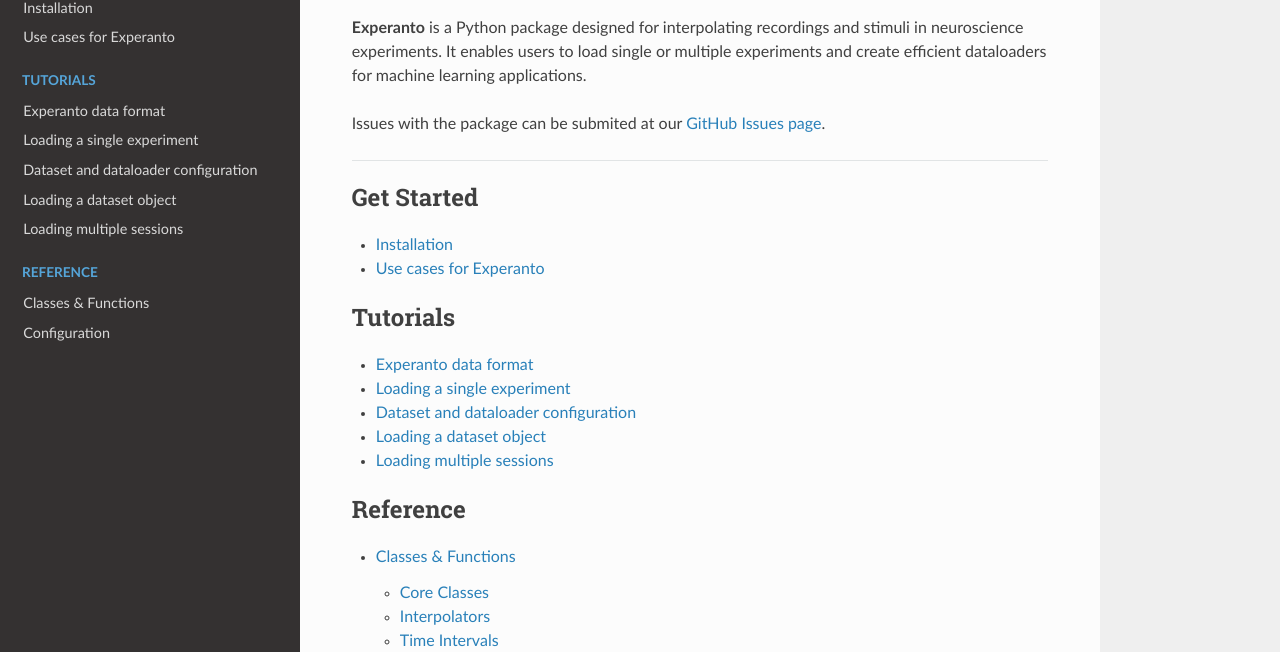
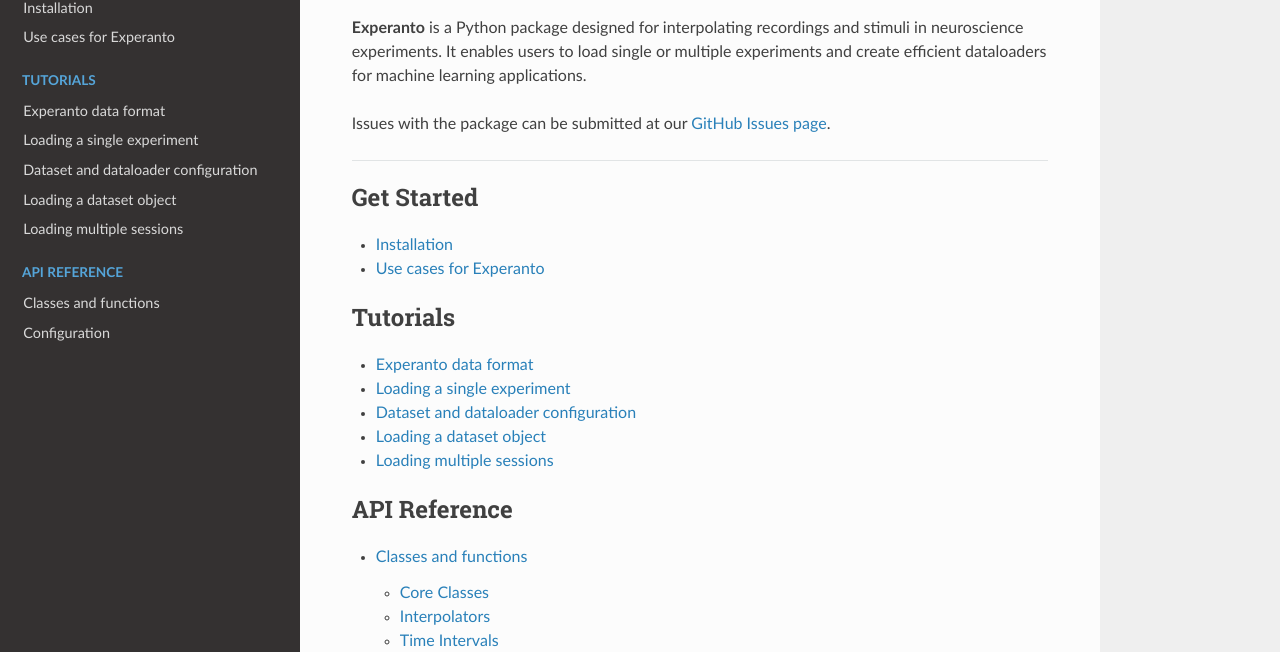
Before and after one commit to sensorium-competition/experanto, a Sphinx documentation site: the page built from docs/source/index.rst, in a window 1280 px wide and 1154 px high. Shown: the part 144-796 px from the top of the window. Built offline with Sphinx 7.4.7 and the Read the Docs theme 3.1.0, drawn with Linux system fonts in a browser that asks for light colours.

Commit message:
minor spelling changes.

```diff
--- a/docs/source/api.rst
+++ b/docs/source/api.rst
@@ -1,7 +1,7 @@
-Classes & Functions
-===================
+Classes and functions
+=====================
 
-This section documents all public classes and functions in experanto.
+This section documents all public classes and functions in Experanto.
 
 Core Classes
 ------------
--- a/docs/source/index.rst
+++ b/docs/source/index.rst
@@ -3,7 +3,7 @@
 
 **Experanto** is a Python package designed for interpolating recordings and stimuli in neuroscience experiments. It enables users to load single or multiple experiments and create efficient dataloaders for machine learning applications.
 
-Issues with the package can be submited at our `GitHub Issues page <https://github.com/sensorium-competition/experanto/issues>`_.
+Issues with the package can be submitted at our `GitHub Issues page <https://github.com/sensorium-competition/experanto/issues>`_.
 
 ------------
 
@@ -26,7 +26,7 @@
 
 .. toctree::
    :maxdepth: 2
-   :caption: Reference
+   :caption: API Reference
 
    api
    configuration
```
